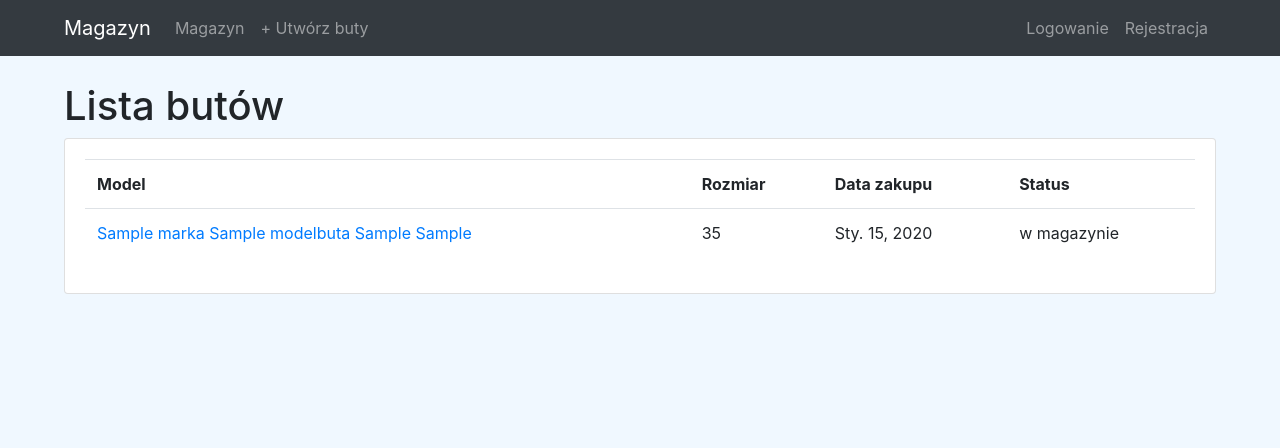
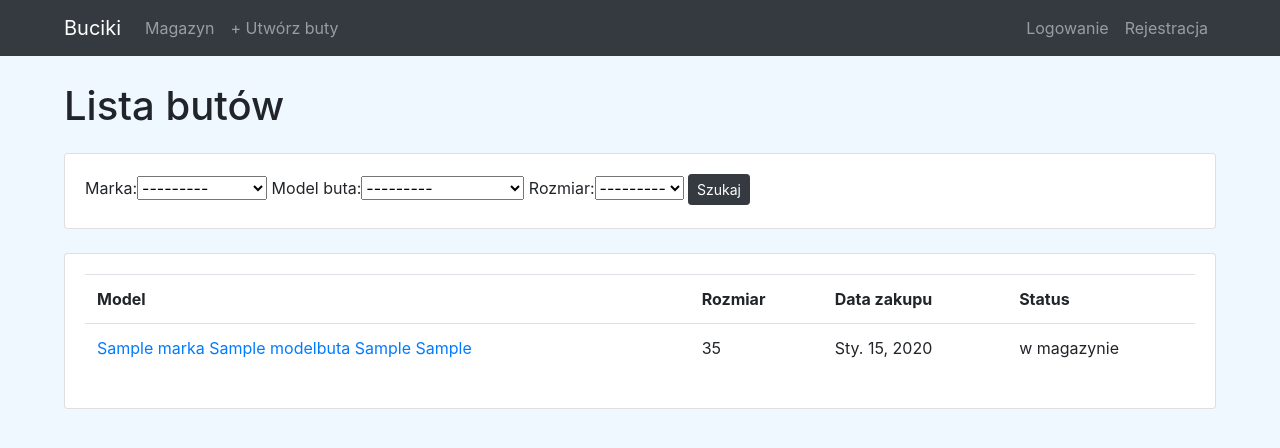
Before and after one commit to Oscris1/shoes-project, a Django app: page /magazyn/ in a window 1280 px wide. Shown: the top 448 px of the page. Run offline with Django 3.2, Linux system fonts and the light colour scheme; tables that the repository leaves empty hold one stand-in row (values such as "Sample post").

Commit message:
added base filtering

```diff
--- /dev/null
+++ b/magazyn/filters.py
@@ -0,0 +1,8 @@
+import django_filters
+from .models import Buty
+
+
+class ButyFilter(django_filters.FilterSet):
+    class Meta:
+        model = Buty
+        fields = ['marka', 'model_buta', 'rozmiar']
--- a/magazyn/views.py
+++ b/magazyn/views.py
@@ -1,5 +1,6 @@
 from django.views.generic import ListView, DetailView
 from .models import Buty
+from .filters import ButyFilter
 
 # Create your views here.
 class MagazynListView(ListView):
@@ -7,6 +8,18 @@ class MagazynListView(ListView):
     context_object_name = 'buty'
     template_name='magazyn_list.html'
 
+    def get_queryset(self):
+        qs = self.model.objects.all()
+        my_filter = ButyFilter(self.request.GET, queryset=qs)
+        return my_filter.qs
+
+    def get_context_data(self, **kwargs):
+        context = super().get_context_data(**kwargs)
+        context["my_filter"] = ButyFilter()
+        return context
+
+
+
 
 class MagazynDetailView(DetailView):
     model = Buty
--- a/shoes_project/settings.py
+++ b/shoes_project/settings.py
@@ -39,6 +39,9 @@ INSTALLED_APPS = [
     'django.contrib.sessions',
     'django.contrib.messages',
     'django.contrib.staticfiles',
+
+    # 3rd party
+    'django_filters',
 
     # local
     'users.apps.UsersConfig',
--- a/static/css/base.css
+++ b/static/css/base.css
@@ -5,7 +5,9 @@ body {
 .main-site {
     padding: 2% 5% 2% 5%;
 }
-
+.main-site h1 {
+    margin-bottom: 2%;
+}
 .detail-card{
     padding: 3%;
     margin-bottom: 6%;
--- a/templates/base.html
+++ b/templates/base.html
@@ -11,7 +11,7 @@
 <body>
 
     <nav class="navbar navbar-expand-lg navbar-dark bg-dark">
-        <a class="navbar-brand" href="{% url 'magazyn_list' %}">Magazyn</a>
+        <a class="navbar-brand" href="{% url 'magazyn_list' %}">Buciki</a>
         <button class="navbar-toggler" type="button" data-toggle="collapse" data-target="#navbarNav" aria-controls="navbarNav" aria-expanded="false" aria-label="Toggle navigation">
           <span class="navbar-toggler-icon"></span>
         </button>
--- a/templates/magazyn_list.html
+++ b/templates/magazyn_list.html
@@ -8,7 +8,14 @@
     <div class="container-fluid main-site">
         <h1>Lista butów</h1>
 
+        <div class="card card-body">
+                <form method="get">
+                    {{my_filter.form}}
 
+                    <button class="btn btn-dark btn-sm" type="submit">Szukaj</button>
+                </form>
+            </div>
+            <br>
 
         <div class="card card-body">
             <table class="table">
```
Also changed, not shown: 2 other files. Lines whose indentation alone changed are shown as unchanged.
